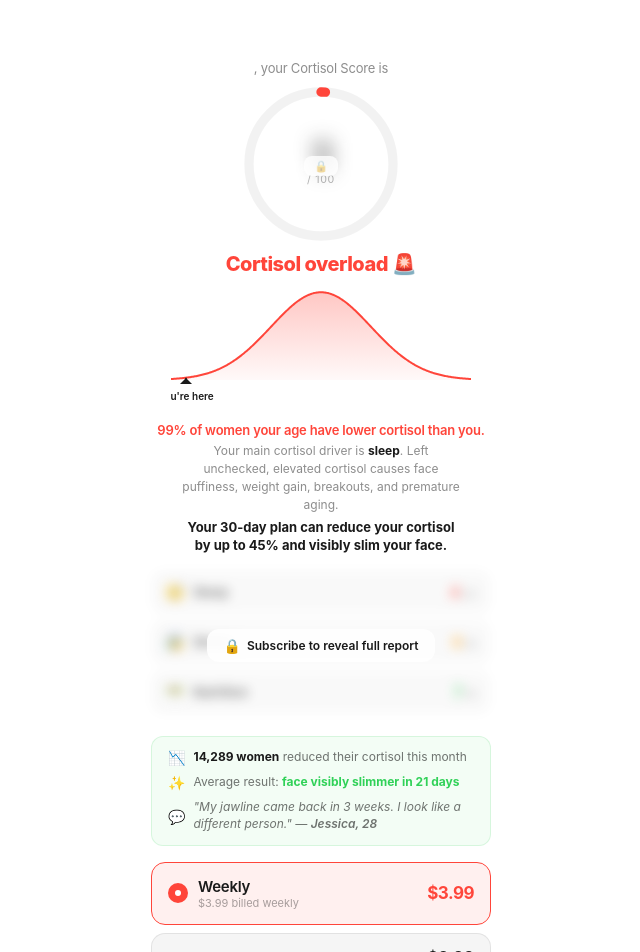
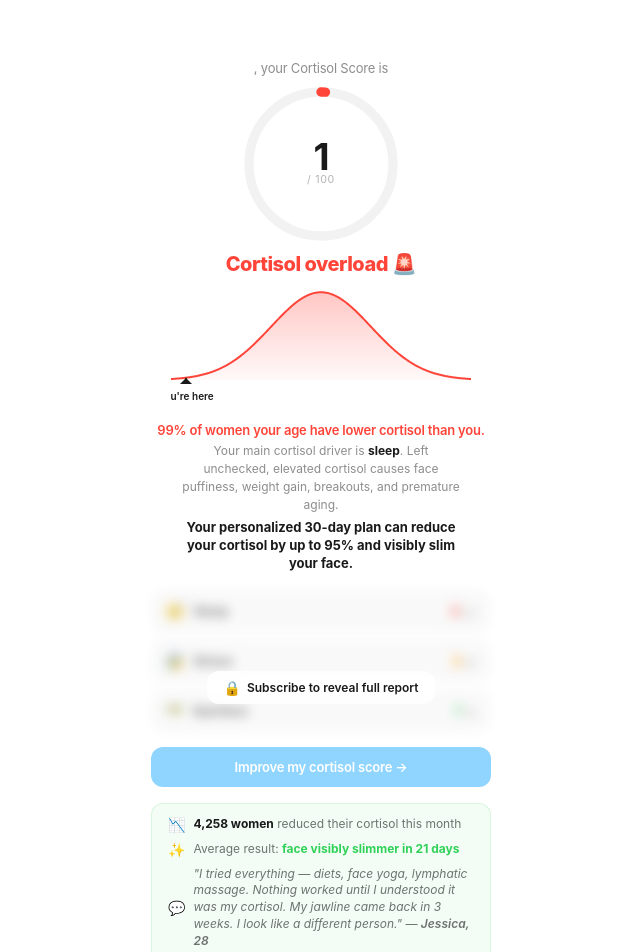
Before and after one commit to keyzersoze870/glowup-mvp, a Next.js app: page /paywall in a window 1280 px wide. Shown: the top 952 px of the page, without its empty margins (319-959 px from the left). Built offline with nearby package versions, Linux system fonts and the light colour scheme; sample sign-in values are in the browser's storage; a web font is replaced by a local one.

Commit message:
UI tweaks - blue accent, detailed blur, testimonial

```diff
--- a/src/app/dashboard/page.tsx
+++ b/src/app/dashboard/page.tsx
@@ -4,6 +4,7 @@ import { useRouter } from 'next/navigation'
 
 const sf = `-apple-system, BlinkMacSystemFont, 'SF Pro Display', 'Helvetica Neue', sans-serif`
 const BLUE = '#0A84FF'
+const ACCENT = '#90D5FF'
 const RED = '#FF453A'
 
 function calculateScore(p:any){
@@ -79,7 +80,7 @@ export default function Dashboard(){
     <main style={{minHeight:'100svh',background:'#FFFFFF',fontFamily:sf,display:'flex',flexDirection:'column'}}>
       <nav style={{flexShrink:0,padding:'56px 20px 12px',display:'flex',justifyContent:'space-between',alignItems:'center'}}>
         <span style={{fontSize:20,fontWeight:700,color:'#1A1A1A',letterSpacing:-0.5}}>GlowApp</span>
-        <button onClick={()=>router.push('/share')} style={{background:'rgba(255,69,58,0.12)',border:'0.5px solid rgba(255,69,58,0.25)',borderRadius:20,padding:'6px 12px',color:RED,fontSize:12,fontWeight:600,cursor:'pointer',fontFamily:sf}}>⬆ Share</button>
+        <button onClick={()=>router.push('/share')} style={{background:'rgba(144,213,255,0.15)',border:'0.5px solid rgba(144,213,255,0.3)',borderRadius:20,padding:'6px 12px',color:RED,fontSize:12,fontWeight:600,cursor:'pointer',fontFamily:sf}}>⬆ Share</button>
       </nav>
       <div style={{flexShrink:0,display:'flex',flexDirection:'column',alignItems:'center',padding:'4px 20px 12px'}}>
         <p style={{fontSize:13,color:'rgba(0,0,0,0.45)',letterSpacing:-0.2,marginBottom:4}}>Hi {profile.prenom} 👋</p>
@@ -93,7 +94,7 @@ export default function Dashboard(){
             <span style={{fontWeight:700,color:'#1A1A1A'}}>{seg.hookBold}</span>
           </p>
           <p style={{fontSize:13,fontWeight:500,color:'rgba(0,0,0,0.55)',letterSpacing:-0.1,lineHeight:1.5,maxWidth:300,textAlign:'center',margin:'0 auto 12px'}}>{seg.message}</p>
-          <button onClick={()=>router.push('/today')} style={{padding:'11px 24px',background:RED,border:'none',borderRadius:12,color:'#FFFFFF',fontSize:13,fontWeight:600,cursor:'pointer',fontFamily:sf,letterSpacing:-0.2}}>
+          <button onClick={()=>router.push('/today')} style={{padding:'11px 24px',background:ACCENT,border:'none',borderRadius:12,color:'#FFFFFF',fontSize:13,fontWeight:600,cursor:'pointer',fontFamily:sf,letterSpacing:-0.2}}>
             Start my 30-day cortisol reset →
           </button>
         </div>
@@ -116,7 +117,7 @@ export default function Dashboard(){
             </div>)
           })}
         </div>
-        <button onClick={()=>router.push('/today')} style={{width:'100%',padding:'14px',background:RED,border:'none',borderRadius:14,color:'#FFFFFF',fontSize:15,fontWeight:600,cursor:'pointer',fontFamily:sf,letterSpacing:-0.3,marginTop:16}}>
+        <button onClick={()=>router.push('/today')} style={{width:'100%',padding:'14px',background:ACCENT,border:'none',borderRadius:14,color:'#FFFFFF',fontSize:15,fontWeight:600,cursor:'pointer',fontFamily:sf,letterSpacing:-0.3,marginTop:16}}>
           Start my 30-day cortisol reset →
         </button>
       </div>
--- a/src/app/onboarding/page.tsx
+++ b/src/app/onboarding/page.tsx
@@ -5,14 +5,15 @@ import { supabase } from '@/lib/supabase'
 
 const sf = `-apple-system, BlinkMacSystemFont, 'SF Pro Display', 'Helvetica Neue', sans-serif`
 const BLUE = '#0A84FF'
+const ACCENT = '#90D5FF'
 const RED = '#FF453A'
 const TOTAL_STEPS = 7
 
 function OptionCard({ label, icon, selected, onClick, sub }: { label: string, icon: string, selected: boolean, onClick: () => void, sub?: string }) {
   return (
     <button onClick={onClick} style={{
-      width:'100%', padding:'14px 16px', background: selected ? RED : 'rgba(0,0,0,0.04)',
-      border:`0.5px solid ${selected ? RED : 'rgba(0,0,0,0.08)'}`,
+      width:'100%', padding:'14px 16px', background: selected ? ACCENT : 'rgba(0,0,0,0.04)',
+      border:`0.5px solid ${selected ? ACCENT : 'rgba(0,0,0,0.08)'}`,
       borderRadius:12, cursor:'pointer', display:'flex', alignItems:'center', gap:12,
       transition:'all 0.15s ease', fontFamily:sf, textAlign:'left',
     }}>
@@ -103,7 +104,7 @@ export default function OnboardingPage() {
 
       <div style={{ flexShrink:0, padding:'0 20px 16px', display:'flex', gap:5 }}>
         {Array.from({ length: TOTAL_STEPS }).map((_, i) => (
-          <div key={i} style={{ flex:1, height:3, borderRadius:2, background: i <= step ? RED : 'rgba(0,0,0,0.1)', transition:'background 0.3s ease' }} />
+          <div key={i} style={{ flex:1, height:3, borderRadius:2, background: i <= step ? ACCENT : 'rgba(0,0,0,0.1)', transition:'background 0.3s ease' }} />
         ))}
       </div>
 
@@ -145,9 +146,9 @@ export default function OnboardingPage() {
           <div style={{ flex:1, display:'flex', flexDirection:'column', paddingTop:20, gap:16 }}>
             <StepHeader num={2} title="About you" sub="Cortisol impacts differ by age. This helps us calibrate your score." />
             <input type="text" placeholder="Your first name" value={prenom} onChange={e => setPrenom(e.target.value)} autoFocus
-              style={{ width:'100%', padding:'16px', background:'rgba(0,0,0,0.05)', border:`0.5px solid ${prenom ? RED : 'rgba(0,0,0,0.1)'}`, borderRadius:14, color:'#1A1A1A', fontSize:18, fontWeight:500, fontFamily:sf, outline:'none', letterSpacing:-0.3 }} />
+              style={{ width:'100%', padding:'16px', background:'rgba(0,0,0,0.05)', border:`0.5px solid ${prenom ? ACCENT : 'rgba(0,0,0,0.1)'}`, borderRadius:14, color:'#1A1A1A', fontSize:18, fontWeight:500, fontFamily:sf, outline:'none', letterSpacing:-0.3 }} />
             <input type="number" placeholder="Age" value={age} onChange={e => setAge(e.target.value)}
-              style={{ width:'100%', padding:'16px', background:'rgba(0,0,0,0.05)', border:`0.5px solid ${age ? RED : 'rgba(0,0,0,0.1)'}`, borderRadius:14, color:'#1A1A1A', fontSize:18, fontWeight:500, fontFamily:sf, outline:'none', letterSpacing:-0.3 }} />
+              style={{ width:'100%', padding:'16px', background:'rgba(0,0,0,0.05)', border:`0.5px solid ${age ? ACCENT : 'rgba(0,0,0,0.1)'}`, borderRadius:14, color:'#1A1A1A', fontSize:18, fontWeight:500, fontFamily:sf, outline:'none', letterSpacing:-0.3 }} />
             <Btn label="Continue" onClick={next} disabled={!prenom.trim() || !age} />
           </div>
         )}
@@ -313,6 +314,40 @@ export default function OnboardingPage() {
               🔒 No spam. Unsubscribe anytime.
             </p>
 
+            {/* DETAILED BLURRED LIST */}
+            <div style={{ position:'relative', marginBottom:14 }}>
+              <div style={{ filter:'blur(5px)', pointerEvents:'none', userSelect:'none', opacity:0.55 }}>
+                {[
+                  { icon:'😴', label:'Sleep Recovery Score', val:'4/20', color:RED },
+                  { icon:'😰', label:'Stress & Anxiety Level', val:'6/18', color:'#FF9F0A' },
+                  { icon:'🏃', label:'Movement & Exercise', val:'12/16', color:'#30D158' },
+                  { icon:'🥗', label:'Nutrition & Diet Quality', val:'7/16', color:'#30D158' },
+                  { icon:'💧', label:'Hydration Level', val:'4/10', color:BLUE },
+                  { icon:'🌿', label:'Nature & Outdoor Exposure', val:'3/10', color:'#64D2FF' },
+                  { icon:'☕', label:'Caffeine Impact', val:'-6', color:RED },
+                  { icon:'📊', label:'Cortisol Trend (7 days)', val:'↗ Rising', color:RED },
+                  { icon:'🧬', label:'Skin Aging Risk', val:'High', color:RED },
+                  { icon:'💤', label:'Recovery Quality', val:'Poor', color:'#FF9F0A' },
+                  { icon:'🎯', label:'30-Day Improvement Plan', val:'Ready', color:'#30D158' },
+                  { icon:'📈', label:'Projected Score in 30 days', val:'78/100', color:'#30D158' },
+                ].map((item, i) => (
+                  <div key={i} style={{ display:'flex', alignItems:'center', justifyContent:'space-between', padding:'8px 12px', background: i%2===0 ? 'rgba(0,0,0,0.03)' : 'transparent', borderRadius:8, marginBottom:2 }}>
+                    <div style={{ display:'flex', alignItems:'center', gap:8 }}>
+                      <span style={{ fontSize:14 }}>{item.icon}</span>
+                      <span style={{ fontSize:12, fontWeight:500, color:'#1A1A1A' }}>{item.label}</span>
+                    </div>
+                    <span style={{ fontSize:12, fontWeight:700, color:item.color }}>{item.val}</span>
+                  </div>
+                ))}
+              </div>
+              <div style={{ position:'absolute', inset:0, display:'flex', alignItems:'center', justifyContent:'center' }}>
+                <div style={{ background:'rgba(255,255,255,0.9)', borderRadius:16, padding:'10px 20px', display:'flex', alignItems:'center', gap:8, boxShadow:'0 2px 12px rgba(0,0,0,0.08)' }}>
+                  <span style={{ fontSize:16 }}>🔒</span>
+                  <span style={{ fontSize:13, fontWeight:600, color:'#1A1A1A', letterSpacing:-0.3 }}>12 insights waiting for you</span>
+                </div>
+              </div>
+            </div>
+
             <div style={{ display:'flex', flexDirection:'column', gap:10 }}>
               <button onClick={async () => {
                 const data = { prenom, age: Number(age), sleepHours, bedtime, stressLevel, relaxation, exercise, outdoor, diet, water, sugar, caffeine }
@@ -325,7 +360,7 @@ export default function OnboardingPage() {
               <div style={{ display:'flex', alignItems:'center', gap:12 }}><div style={{ flex:1, height:'0.5px', background:'rgba(0,0,0,0.08)' }} /><span style={{ fontSize:12, color:'rgba(0,0,0,0.3)' }}>or</span><div style={{ flex:1, height:'0.5px', background:'rgba(0,0,0,0.08)' }} /></div>
               {authError && <p style={{ fontSize:12, color:RED, textAlign:'center', background:'rgba(255,69,58,0.1)', padding:'10px 14px', borderRadius:10 }}>{authError}</p>}
               <input type="email" placeholder="your@email.com" value={email} onChange={e => setEmail(e.target.value)}
-                style={{ width:'100%', padding:'14px 16px', background:'rgba(0,0,0,0.05)', border:`0.5px solid ${isValidEmail(email) ? RED : 'rgba(0,0,0,0.1)'}`, borderRadius:14, color:'#1A1A1A', fontSize:16, fontFamily:sf, outline:'none', letterSpacing:-0.2 }} />
+                style={{ width:'100%', padding:'14px 16px', background:'rgba(0,0,0,0.05)', border:`0.5px solid ${isValidEmail(email) ? ACCENT : 'rgba(0,0,0,0.1)'}`, borderRadius:14, color:'#1A1A1A', fontSize:16, fontFamily:sf, outline:'none', letterSpacing:-0.2 }} />
               <button onClick={submit} disabled={loading || !isValidEmail(email)}
                 style={{ width:'100%', padding:'16px', background:(!isValidEmail(email) || loading) ? 'rgba(0,0,0,0.07)' : RED, border:'none', borderRadius:14, color:(!isValidEmail(email) || loading) ? 'rgba(0,0,0,0.3)' : '#fff', fontSize:16, fontWeight:600, cursor:(!isValidEmail(email) || loading) ? 'default' : 'pointer', fontFamily:sf, letterSpacing:-0.3, display:'flex', alignItems:'center', justifyContent:'center', gap:8 }}>
                 {loading ? <><span style={{ width:16,height:16,border:'2px solid rgba(255,255,255,0.3)',borderTopColor:'#fff',borderRadius:'50%',display:'inline-block',animation:'spin 0.8s linear infinite' }} />Analyzing...</> : '🔬 Reveal my Cortisol Score'}
--- a/src/app/page.tsx
+++ b/src/app/page.tsx
@@ -5,6 +5,7 @@ import { useRouter } from 'next/navigation'
 
 const sf = `-apple-system, BlinkMacSystemFont, 'SF Pro Display', 'Helvetica Neue', sans-serif`
 const BLUE = '#0A84FF'
+const ACCENT = '#90D5FF'
 const RED = '#FF453A'
 
 function BeforeAfterSlider() {
@@ -105,7 +106,7 @@ export default function LandingPage() {
       {/* NAV */}
       <nav style={{ flexShrink: 0, padding: '56px 20px 12px', display: 'flex', justifyContent: 'space-between', alignItems: 'center' }}>
         <span style={{ fontSize: 20, fontWeight: 700, color: '#1A1A1A', letterSpacing: -0.5 }}>GlowApp</span>
-        <Link href="/onboarding" style={{ background: RED, color: '#fff', border: 'none', borderRadius: 20, padding: '7px 16px', fontSize: 12, fontWeight: 600, textDecoration: 'none', letterSpacing: -0.2 }}>
+        <Link href="/onboarding" style={{ background: ACCENT, color: '#fff', border: 'none', borderRadius: 20, padding: '7px 16px', fontSize: 12, fontWeight: 600, textDecoration: 'none', letterSpacing: -0.2 }}>
           Start now
         </Link>
       </nav>
@@ -147,7 +148,7 @@ export default function LandingPage() {
       {/* CTA */}
       <div style={{ padding: '0 20px 24px' }}>
         <Link href="/onboarding" style={{
-          fontSize: 15, fontWeight: 600, color: '#FFFFFF', background: RED, padding: '14px 0', borderRadius: 14,
+          fontSize: 15, fontWeight: 600, color: '#FFFFFF', background: ACCENT, padding: '14px 0', borderRadius: 14,
           textDecoration: 'none', letterSpacing: -0.3, display: 'block', textAlign: 'center',
         }}>
           Check my cortisol level — Free
--- a/src/app/paywall/page.tsx
+++ b/src/app/paywall/page.tsx
@@ -4,6 +4,7 @@ import { useRouter } from 'next/navigation'
 
 const sf = `-apple-system, BlinkMacSystemFont, 'SF Pro Display', 'Helvetica Neue', sans-serif`
 const BLUE = '#0A84FF'
+const ACCENT = '#90D5FF'
 const RED = '#FF453A'
 
 function calculateScore(p: any) {
@@ -144,12 +145,9 @@ export default function PaywallPage() {
         <svg width={160} height={160} viewBox="0 0 120 120">
           <circle cx="60" cy="60" r={r} fill="none" stroke="rgba(0,0,0,0.05)" strokeWidth="7"/>
           <circle cx="60" cy="60" r={r} fill="none" stroke={scoreColor} strokeWidth="7" strokeLinecap="round" strokeDasharray={c} strokeDashoffset={offset} transform="rotate(-90 60 60)" style={{transition:'stroke-dashoffset 0.03s'}}/>
-          <text x="60" y="57" textAnchor="middle" dominantBaseline="middle" style={{fontFamily:sf,fontWeight:700,fontSize:28,fill:'#1A1A1A',letterSpacing:-1,filter:'blur(8px)'}}>{displayed}</text>
+          <text x="60" y="57" textAnchor="middle" dominantBaseline="middle" style={{fontFamily:sf,fontWeight:700,fontSize:28,fill:'#1A1A1A',letterSpacing:-1}}>{displayed}</text>
           <text x="60" y="72" textAnchor="middle" dominantBaseline="middle" style={{fontFamily:sf,fontSize:8,fill:'rgba(0,0,0,0.3)',letterSpacing:0.5}}>/ 100</text>
         </svg>
-        <div style={{position:'absolute',inset:0,display:'flex',alignItems:'center',justifyContent:'center'}}>
-          <span style={{fontSize:11,fontWeight:600,color:'rgba(0,0,0,0.4)',background:'rgba(255,255,255,0.8)',borderRadius:8,padding:'3px 10px'}}>🔒</span>
-        </div>
       </div>
 
       <span style={{fontSize:20,fontWeight:800,color:scoreColor,letterSpacing:-0.5,marginBottom:4,animation:'fadeIn 1s ease'}}>{scoreLabel}</span>
@@ -172,7 +170,7 @@ export default function PaywallPage() {
         Your main cortisol driver is <span style={{fontWeight:700,color:'#1A1A1A'}}>{weakLabels[weakest]}</span>. Left unchecked, elevated cortisol causes face puffiness, weight gain, breakouts, and premature aging.
       </p>
       <p style={{fontSize:13,color:'#1A1A1A',fontWeight:700,marginBottom:16,textAlign:'center',maxWidth:280,lineHeight:1.4}}>
-        Your 30-day plan can reduce your cortisol by up to 45% and visibly slim your face.
+        Your personalized 30-day plan can reduce your cortisol by up to 95% and visibly slim your face.
       </p>
 
       {/* BLURRED BREAKDOWN */}
@@ -195,16 +193,19 @@ export default function PaywallPage() {
             <span style={{fontSize:12,fontWeight:600,color:'#1A1A1A'}}>Subscribe to reveal full report</span>
           </div>
         </div>
+        <button onClick={()=>document.querySelector('#pricing')?.scrollIntoView({behavior:'smooth'})} style={{width:'100%',padding:'12px',background:ACCENT,border:'none',borderRadius:12,color:'#FFFFFF',fontSize:13,fontWeight:600,cursor:'pointer',fontFamily:sf,letterSpacing:-0.2,marginTop:8}}>
+          Improve my cortisol score →
+        </button>
       </div>
 
       {/* SOCIAL PROOF */}
       {showPlans && (
-        <div style={{width:'100%',maxWidth:340,animation:'fadeIn 0.5s ease'}}>
+        <div id="pricing" style={{width:'100%',maxWidth:340,animation:'fadeIn 0.5s ease'}}>
           <div style={{background:'rgba(48,209,88,0.06)',border:'0.5px solid rgba(48,209,88,0.15)',borderRadius:12,padding:'12px 16px',marginBottom:16}}>
             <div style={{display:'flex',flexDirection:'column',gap:8}}>
               <div style={{display:'flex',alignItems:'center',gap:8}}>
                 <span style={{fontSize:14}}>📉</span>
-                <p style={{fontSize:12,color:'rgba(0,0,0,0.55)',lineHeight:1.4}}><span style={{fontWeight:700,color:'#1A1A1A'}}>14,289 women</span> reduced their cortisol this month</p>
+                <p style={{fontSize:12,color:'rgba(0,0,0,0.55)',lineHeight:1.4}}><span style={{fontWeight:700,color:'#1A1A1A'}}>4,258 women</span> reduced their cortisol this month</p>
               </div>
               <div style={{display:'flex',alignItems:'center',gap:8}}>
                 <span style={{fontSize:14}}>✨</span>
@@ -212,7 +213,7 @@ export default function PaywallPage() {
               </div>
               <div style={{display:'flex',alignItems:'center',gap:8}}>
                 <span style={{fontSize:14}}>💬</span>
-                <p style={{fontSize:12,color:'rgba(0,0,0,0.55)',lineHeight:1.4,fontStyle:'italic'}}>"My jawline came back in 3 weeks. I look like a different person." — <span style={{fontWeight:600}}>Jessica, 28</span></p>
+                <p style={{fontSize:12,color:'rgba(0,0,0,0.55)',lineHeight:1.4,fontStyle:'italic'}}>"I tried everything — diets, face yoga, lymphatic massage. Nothing worked until I understood it was my cortisol. My jawline came back in 3 weeks. I look like a different person." — <span style={{fontWeight:600}}>Jessica, 28</span></p>
               </div>
             </div>
           </div>
@@ -221,11 +222,11 @@ export default function PaywallPage() {
             {(['weekly','monthly','yearly'] as const).map(plan=>(
               <button key={plan} onClick={()=>setSelectedPlan(plan)} style={{
                 width:'100%',padding:'14px 16px',background:selectedPlan===plan?'rgba(255,69,58,0.08)':'rgba(0,0,0,0.04)',
-                border:`1.5px solid ${selectedPlan===plan?RED:'rgba(0,0,0,0.08)'}`,borderRadius:14,cursor:'pointer',fontFamily:sf,
+                border:`1.5px solid ${selectedPlan===plan?ACCENT:'rgba(0,0,0,0.08)'}`,borderRadius:14,cursor:'pointer',fontFamily:sf,
                 display:'flex',alignItems:'center',justifyContent:'space-between',transition:'all 0.15s',
               }}>
                 <div style={{display:'flex',alignItems:'center',gap:10}}>
-                  <div style={{width:20,height:20,borderRadius:'50%',border:`2px solid ${selectedPlan===plan?RED:'rgba(0,0,0,0.15)'}`,background:selectedPlan===plan?RED:'transparent',display:'flex',alignItems:'center',justifyContent:'center'}}>
+                  <div style={{width:20,height:20,borderRadius:'50%',border:`2px solid ${selectedPlan===plan?RED:'rgba(0,0,0,0.15)'}`,background:selectedPlan===plan?ACCENT:'transparent',display:'flex',alignItems:'center',justifyContent:'center'}}>
                     {selectedPlan===plan&&<div style={{width:6,height:6,borderRadius:'50%',background:'#fff'}}/>}
                   </div>
                   <div style={{textAlign:'left'}}>
@@ -234,14 +235,14 @@ export default function PaywallPage() {
                   </div>
                 </div>
                 <div style={{textAlign:'right'}}>
-                  <p style={{fontSize:17,fontWeight:700,color:selectedPlan===plan?RED:'#1A1A1A',letterSpacing:-0.5}}>{plans[plan].price}</p>
+                  <p style={{fontSize:17,fontWeight:700,color:selectedPlan===plan?ACCENT:'#1A1A1A',letterSpacing:-0.5}}>{plans[plan].price}</p>
                   {plans[plan].savings&&<p style={{fontSize:10,fontWeight:600,color:'#30D158'}}>{plans[plan].savings}</p>}
                 </div>
               </button>
             ))}
           </div>
 
-          <button style={{width:'100%',padding:'16px',background:RED,border:'none',borderRadius:14,color:'#FFFFFF',fontSize:16,fontWeight:600,cursor:'pointer',fontFamily:sf,letterSpacing:-0.3,marginBottom:6}}>
+          <button style={{width:'100%',padding:'16px',background:ACCENT,border:'none',borderRadius:14,color:'#FFFFFF',fontSize:16,fontWeight:600,cursor:'pointer',fontFamily:sf,letterSpacing:-0.3,marginBottom:6}}>
             Start my 30-day cortisol reset
           </button>
           <p style={{fontSize:11,color:'rgba(0,0,0,0.3)',textAlign:'center',lineHeight:1.4}}>
--- a/src/app/today/page.tsx
+++ b/src/app/today/page.tsx
@@ -4,6 +4,7 @@ import { useRouter } from 'next/navigation'
 
 const sf = `-apple-system, BlinkMacSystemFont, 'SF Pro Display', 'Helvetica Neue', sans-serif`
 const BLUE = '#0A84FF'
+const ACCENT = '#90D5FF'
 const RED = '#FF453A'
 
 const FOCUS_MISSIONS:Record<string,Array<Array<{id:string,text:string,icon:string,why:string}>>>={
@@ -87,8 +88,8 @@ export default function TodayPage(){
       <nav style={{flexShrink:0,padding:'56px 20px 12px',display:'flex',justifyContent:'space-between',alignItems:'center'}}>
         <button onClick={()=>router.push('/dashboard')} style={{background:'none',border:'none',color:'rgba(0,0,0,0.55)',fontSize:14,cursor:'pointer',fontFamily:sf}}>← Score</button>
         <span style={{fontSize:16,fontWeight:700,color:'#1A1A1A',letterSpacing:-0.5}}>Day {streak + 1} of 30</span>
-        <div style={{display:'flex',alignItems:'center',gap:6,background:'rgba(255,69,58,0.12)',border:'0.5px solid rgba(255,69,58,0.25)',padding:'4px 10px',borderRadius:20}}>
-          <span style={{fontSize:12}}>🔥</span><span style={{fontSize:12,fontWeight:600,color:RED}}>{streak}d</span>
+        <div style={{display:'flex',alignItems:'center',gap:6,background:'rgba(144,213,255,0.15)',border:'0.5px solid rgba(144,213,255,0.3)',padding:'4px 10px',borderRadius:20}}>
+          <span style={{fontSize:12}}>🔥</span><span style={{fontSize:12,fontWeight:600,color:ACCENT}}>{streak}d</span>
         </div>
       </nav>
       <div style={{flex:1,overflowY:'auto',padding:'0 20px 40px'}}>
```
